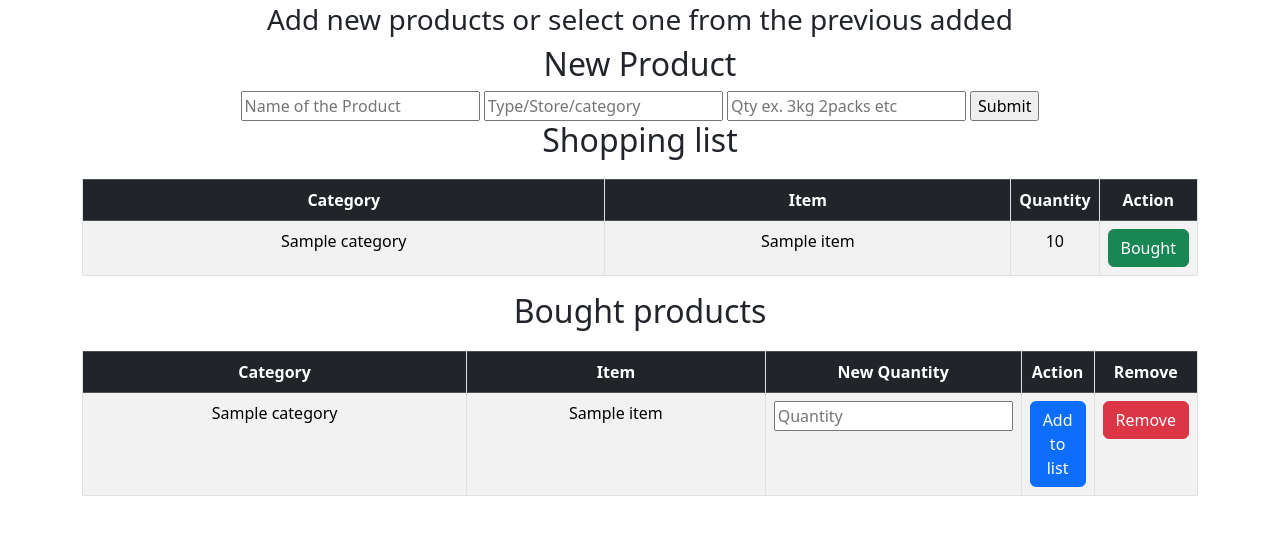
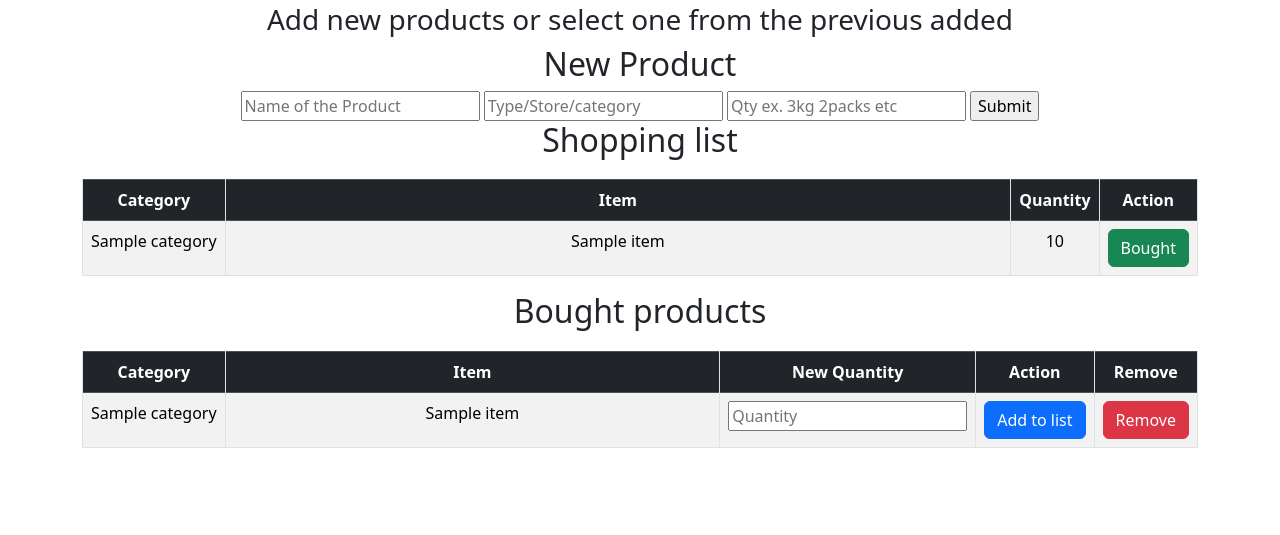
Before and after one commit to PHBDS/Final-project-CS50, a Flask app: template templates/index.html in a window 1280 px wide. Shown: the part 213-748 px from the top of the page. Run offline with Flask 3, Linux system fonts and the light colour scheme; the template is opened without the code that fills it: most values are stand-ins (such as "Sample title", 1, 10 or a date in 2020); some libraries are stand-ins or nearby versions.

Commit message:
fixed tables

```diff
--- a/static/styles.css
+++ b/static/styles.css
@@ -9,7 +9,7 @@
 }
 
 .table-action-col {
-  width: 1px;
+  width: 1%;
   white-space: nowrap;
   text-align: center;
 }
@@ -32,4 +32,17 @@
 
 .table-container {
   margin-top: 20px;
+  overflow-x: auto;
+
 }
+
+.table-category {
+  white-space: nowrap;
+  min-width: 50px;
+  width: 1%;
+
+}
+
+.nowrap-btn {
+  white-space: nowrap;
+}
--- a/templates/index.html
+++ b/templates/index.html
@@ -42,7 +42,7 @@
                 <tbody>
                     {% for product in products %}
                     <tr>
-                        <td>{{ product['category'] }}</td>
+                        <td class="table-category">{{ product['category'] }}</td>
                         <td>{{ product['item'] }}</td>
                         <td>{{ product['qty'] }}</td>
                         <td>
@@ -84,14 +84,14 @@
                 <tbody>
                     {% for product in bought_products %}
                     <tr>
-                        <td>{{ product['category'] }}</td>
+                        <td  class="table-category">{{ product['category'] }}</td>
                         <td>{{ product['item'] }}</td>
                         <td>
                             <form action="{{ url_for('index') }}" method="post" style="display:inline;">
                                 <input type="hidden" name="item_id" value="{{ product['item_id'] }}">
                                 <input type="hidden" name="category_id" value="{{ product['category_id'] }}">
                                 <input type="hidden" name="item" value="{{ product['item'] }}">
-                                <input type="text" name="new_quantity" placeholder="Quantity">
+                                <input type="text" name="new_quantity" placeholder="Quantity" class="nowrap">
                             </form>
                         </td>
                         <td>
@@ -99,20 +99,23 @@
                                 <input type="hidden" name="item_id" value="{{ product['item_id'] }}">
                                 <input type="hidden" name="category_id" value="{{ product['category_id'] }}">
                                 <input type="hidden" name="item" value="{{ product['item'] }}">
-                                <button type="submit" name="update_quantity" class="btn btn-primary">Add to list</button>
+                                <button type="submit" name="update_quantity" class="btn btn-primary nowrap-btn">Add to list</button>
                             </form>
                         </td>
                         <td>
                             <form action="{{ url_for('index') }}" method="post" style="display:inline;">
                                 <input type="hidden" name="item_id" value="{{ product['item_id'] }}">
                                 <input type="hidden" name="category_id" value="{{ product['category_id'] }}">
-                                <button type="submit" name="delete_item" class="btn btn-danger">Remove</button>
+                                <button type="submit" name="delete_item" class="btn btn-danger nowrap-btn">Remove</button>
                             </form>
                         </td>
                     </tr>
                     {% endfor %}
                 </tbody>
             </table>
+            <script src="https://code.jquery.com/jquery-3.5.1.slim.min.js"></script>
+            <script src="https://cdn.jsdelivr.net/npm/@popperjs/core@2.5.2/dist/umd/popper.min.js"></script>
+            <script src="https://stackpath.bootstrapcdn.com/bootstrap/4.5.2/js/bootstrap.min.js"></script>
         </div>
         {% else %}
             <p class="text-center">No items.</p>
```
Also changed, not shown: shopping.db, 1 other file.
